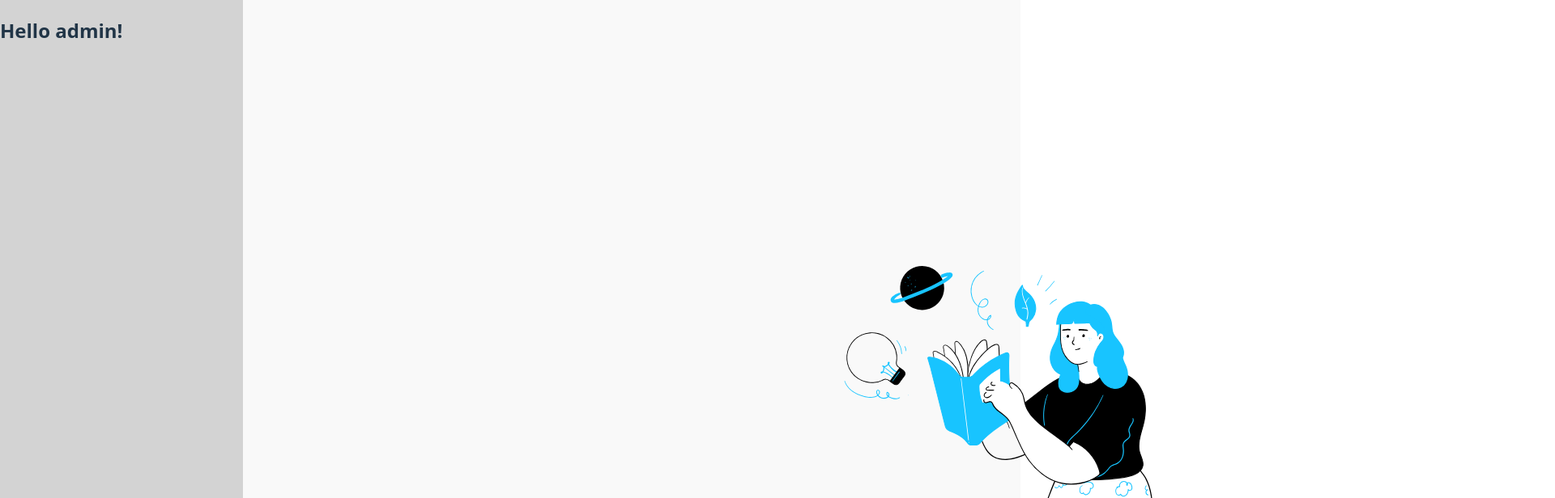
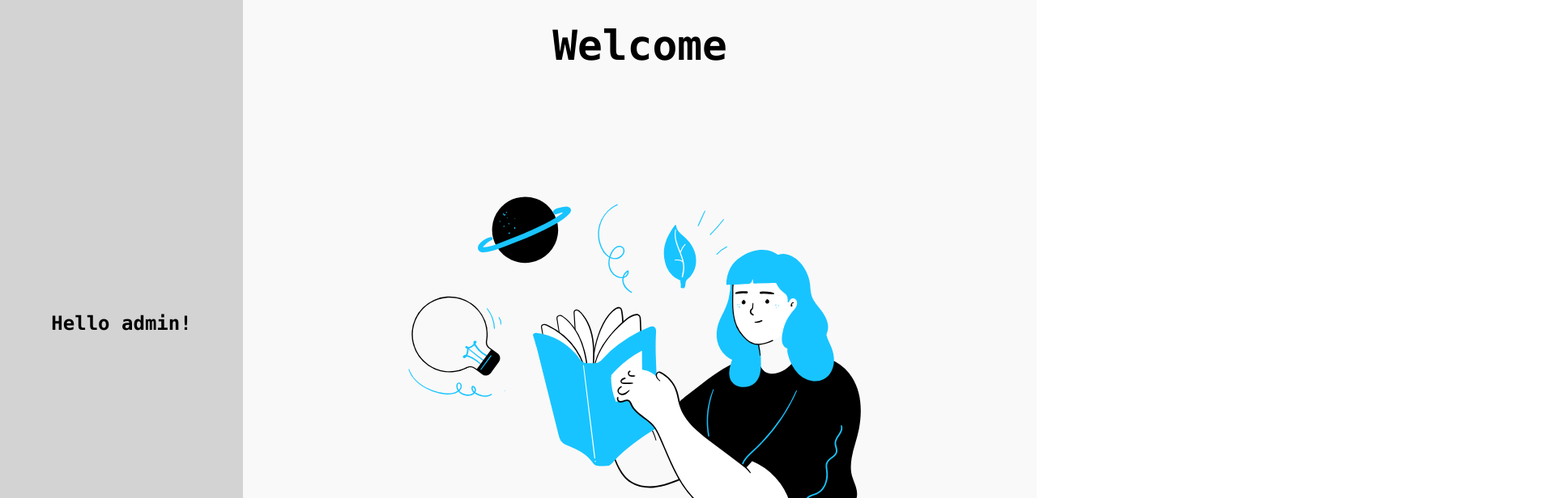
Before and after one commit to emerennovena/library-management-app, a React (Vite) app: page / in a window 1280 px wide. Shown: the top 616 px of the page at 81% size, 1920 px wide, since content can reach past the window. Built offline with nearby package versions, Linux system fonts and the light colour scheme.

Commit message:
update homepage

```diff
--- a/src/App.css
+++ b/src/App.css
@@ -1,19 +1,38 @@
+.html, body, #root {
+  margin: 0;
+  padding: 0;
+  height: 100%;
+  width: 100%;
+}
+
+.app-container {
+  display: flex;
+  width: 100vw;
+  height: 100vh;
+}
+
 .separator {
   width: 300px;
   height: 100vh;
   background-color: #D3D3D3;
   display: flex;
-  position: absolute;
+  justify-content: center;
+  align-items: center;
 }
 
 .rest-screen {
-  width: calc(100vw - 20px);
+  width: calc(100vw - 300px);
   height: 100vh;
   background-color: #F9F9F9;
   display: flex;
+  flex-direction: column;
+  justify-content: center;
+  align-items: center;
+  flex:1;
 }
 
 .image {
-  margin-top: 300px;
-  justify-content: center;
+  margin-top: 1rem;
+  justify-content: left;
+  display: absolute;
 }
--- a/src/App.tsx
+++ b/src/App.tsx
@@ -6,19 +6,22 @@ function App() {
 
   return (
     <>
+    <div className='app-container'>
       <div className="separator">
-        <h2>Hello admin!</h2>
+        <h2 style={{ color: 'black', fontFamily: 'Consolas'}}>Hello admin!</h2>
       </div>
+
       <div className="rest-screen">
-      <h1 style={{ color: 'black'}}>Welcome</h1>
+      <h1 style={{ color: 'black', marginBottom: '100px', fontFamily: 'Consolas'}}>Welcome</h1>
       <div className="image">
         <img src={readingImage}
         className="logo"
         alt="logo"
-        style={{ width: '2000px', height: '400px'}}
+        style={{width: 800, height: 600}}
         />
       </div>
-        </div>
+      </div>
+      </div>
     </>
   )
 }
```
